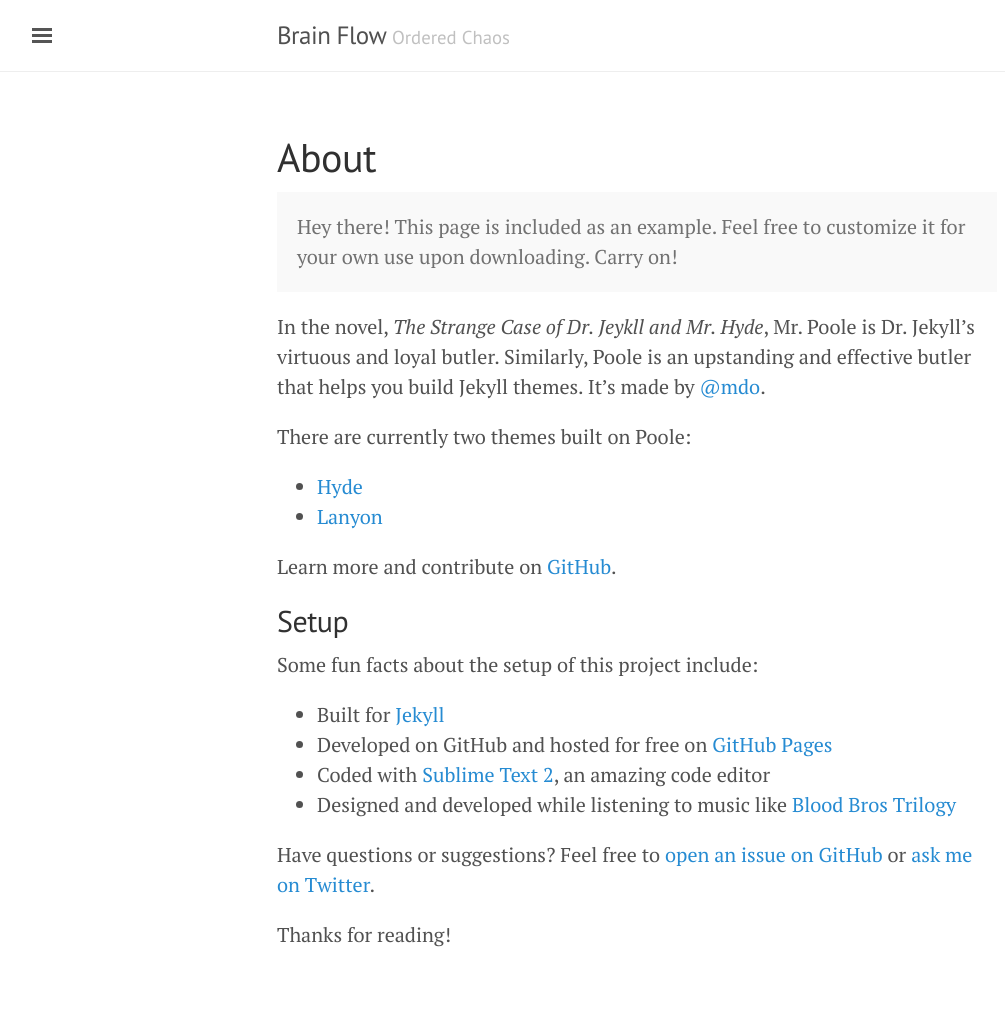
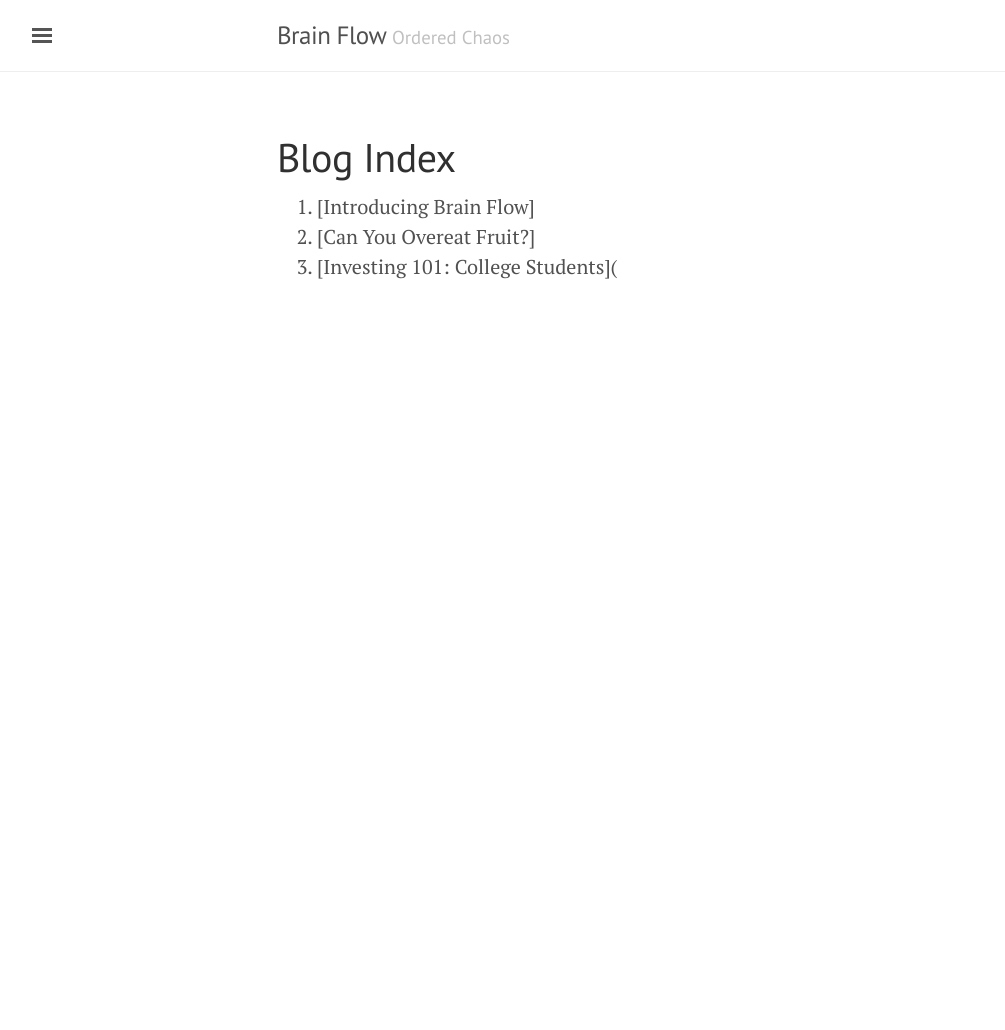
Before and after one commit to bjchia/bjchia.github.io, a Jekyll site: the page built from about.md, in a window 1280 px wide. Shown: the whole page, without its empty margins (3-1008 px from the left). Built offline with Jekyll 4.4.1, drawn with Linux system fonts in a browser that asks for light colours; after the commit the page ends 900 px from its top, so only the background shows below that.

Commit message:
Update about.md

```diff
--- a/about.md
+++ b/about.md
@@ -1,30 +1,8 @@
 ---
 layout: page
-title: About
+title: Blog Index
 ---
 
-<p class="message">
-  Hey there! This page is included as an example. Feel free to customize it for your own use upon downloading. Carry on!
-</p>
-
-In the novel, *The Strange Case of Dr. Jeykll and Mr. Hyde*, Mr. Poole is Dr. Jekyll's virtuous and loyal butler. Similarly, Poole is an upstanding and effective butler that helps you build Jekyll themes. It's made by [@mdo](https://twitter.com/mdo).
-
-There are currently two themes built on Poole:
-
-* [Hyde](http://hyde.getpoole.com)
-* [Lanyon](http://lanyon.getpoole.com)
-
-Learn more and contribute on [GitHub](https://github.com/poole).
-
-## Setup
-
-Some fun facts about the setup of this project include:
-
-* Built for [Jekyll](http://jekyllrb.com)
-* Developed on GitHub and hosted for free on [GitHub Pages](https://pages.github.com)
-* Coded with [Sublime Text 2](http://sublimetext.com), an amazing code editor
-* Designed and developed while listening to music like [Blood Bros Trilogy](https://soundcloud.com/maddecent/sets/blood-bros-series)
-
-Have questions or suggestions? Feel free to [open an issue on GitHub](https://github.com/poole/issues/new) or [ask me on Twitter](https://twitter.com/mdo).
-
-Thanks for reading!
+1. [Introducing Brain Flow]
+2. [Can You Overeat Fruit?]
+3. [Investing 101: College Students](
```
